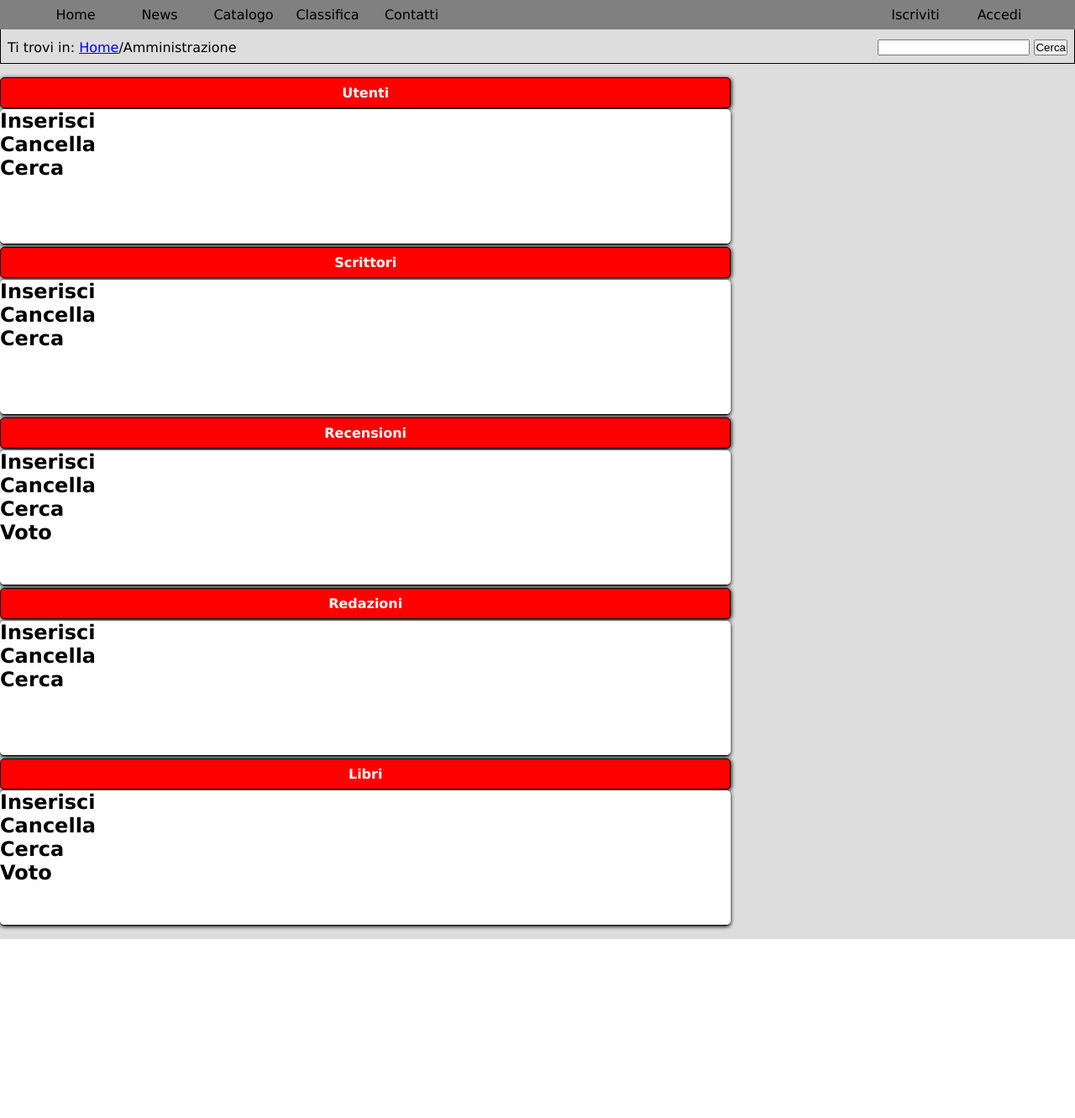
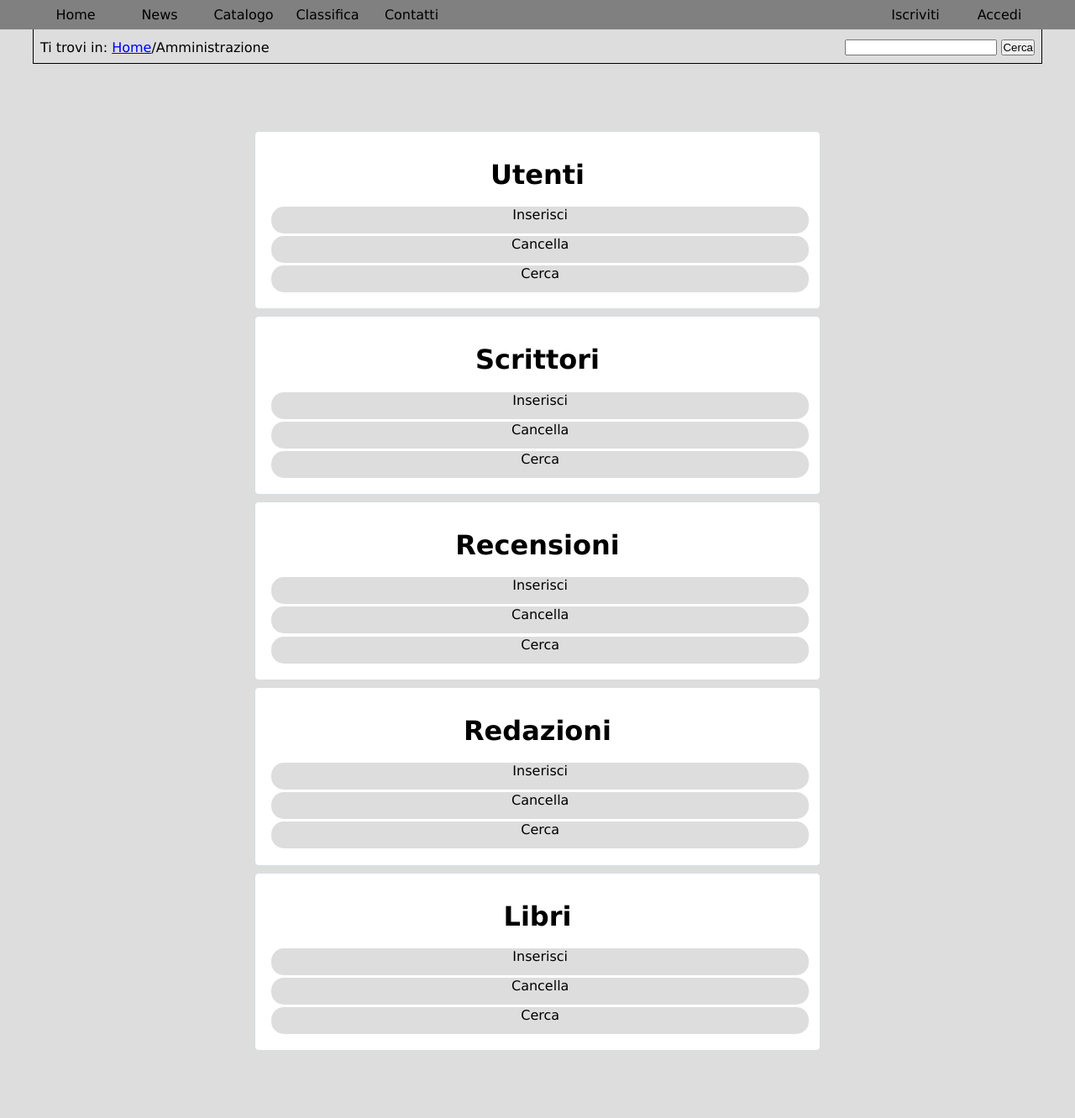
Before and after one commit to dallariva93/TecWeb, a PHP site: page /Amministrazione/amministrazione.html in a window 1280 px wide. Shown: the whole page at 84% size. Before the commit the page ends 1118 px from the top, so only its background shows below. Run offline with PHP 8.4, Linux system fonts and the light colour scheme.

Commit message:
Update and bug-fix

```diff
--- a/Amministrazione/amministrazione.html
+++ b/Amministrazione/amministrazione.html
@@ -32,7 +32,7 @@
 		</ul>
 	</div>
 
-	<div class="breadcrumb">
+	<div class="breadcrumb corpo">
 		<p class="path">Ti trovi in: <span xml:lang="en"><a href="../index.html">Home</a></span>/Amministrazione</p>
 		<div class="searchform">
 			<form action="action_page.php">
@@ -44,51 +44,53 @@
 		</div>
 	</div>
 
-<div class="elenco ">
-			<dl class="leftBig" id="leftTb">
-				<dt>Utenti</dt>
-					<dd>
+	<div class="content">
+		<div class="box ">
+			<h1>Utenti</h1>
 			<ul>
-	        	<li><a href="inserisci_utente.html"><h2>Inserisci</h2></a></li>
-				<li><a href="cancella_utente.html"><h2>Cancella</h2></a></li>
-	       		<li><a href="cerca_utente.html"><h2>Cerca</h2></a></li>
+				<li><a href="inserisci_utente.html">Inserisci</a></li>
+				<li><a href="cancella_utente.html">Cancella</a></li>
+		   		<li><a href="cerca_utente.html">Cerca</a></li>
 			</ul>
-					</dd></dt>
-   <dt>Scrittori</dt>
-					<dd>
+		</div>
+
+		<div class="box ">
+			<h1>Scrittori</h1>
 			<ul>
-	        	<li><a href="inserisci_utente.html"><h2>Inserisci</h2></a></li>
-				<li><a href="cancella_utente.html"><h2>Cancella</h2></a></li>
-	       		<li><a href="cerca_utente.html"><h2>Cerca</h2></a></li>
+				<li><a href="inserisci_scrittore.html">Inserisci</a></li>
+				<li><a href="cancella_scrittore.html">Cancella</a></li>
+		   		<li><a href="cerca_scrittore.html">Cerca</a></li>
 			</ul>
-					</dd>
-  <dt>Recensioni</dt>
-					<dd>
+		</div>
+
+		<div class="box ">
+			<h1>Recensioni</h1>
 			<ul>
-	        	<li><a href="inserisci_recensione.html"><h2>Inserisci</h2></a></li>
-				<li><a href="cancella_recensione.html"><h2>Cancella</h2></a></li>
-	       		<li><a href="cerca_recensione.html"><h2>Cerca</h2></a></li>
-<li><a href="voto_recensione.html"><h2>Voto</h2></a></li>
+				<li><a href="inserisci_recensione.html">Inserisci</a></li>
+				<li><a href="cancella_recensione.html">Cancella</a></li>
+		   		<li><a href="cerca_recensione.html">Cerca</a></li>
 			</ul>
-					</dd>
-  <dt>Redazioni</dt>
-					<dd>
+		</div>
+
+		<div class="box ">
+			<h1>Redazioni</h1>
 			<ul>
-	        	<li><a href="inserisci_redazione.html"><h2>Inserisci</h2></a></li>
-				<li><a href="cancella_redazione.html"><h2>Cancella</h2></a></li>
-	       		<li><a href="cerca_redazione.html"><h2>Cerca</h2></a></li>
+				<li><a href="inserisci_redazione.html">Inserisci</a></li>
+				<li><a href="cancella_redazione.html">Cancella</a></li>
+		   		<li><a href="cerca_redazione.html">Cerca</a></li>
 			</ul>
-					</dd>
-  <dt>Libri</dt>
-					<dd>
+		</div>
+
+
+  		<div class="box ">
+			<h1>Libri</h1>
 			<ul>
-	        	<li><a href="inserisci_libro.html"><h2>Inserisci</h2></a></li>
-				<li><a href="cancella_libro.html"><h2>Cancella</h2></a></li>
-	       		<li><a href="cerca_libro.html"><h2>Cerca</h2></a></li>
-<li><a href="voto_libro.html"><h2>Voto</h2></a></li>
+				<li><a href="inserisci_libro.html">Inserisci</a></li>
+				<li><a href="cancella_libro.html">Cancella</a></li>
+		   		<li><a href="cerca_libro.html">Cerca</a></li>
 			</ul>
-					</dd>
-</div></div>
+		</div>
+	</div>
 	<script src="../script.js" type="text/javascript"></script>
 </body>
 </html>
--- a/index.html
+++ b/index.html
@@ -36,7 +36,7 @@
 		</ul>
 	</div>
 
-	<div class="breadcrumb">
+	<div class="breadcrumb corpo">
 		<p class="path">Ti trovi in: <span xml:lang="en">Home</span></p>
 		<div class="searchform">
 			<form action="action_page.php">
--- a/screen.css
+++ b/screen.css
@@ -37,20 +37,22 @@ textarea{
 	margin-left: auto;
 	margin-right: auto;
 }
-
+.content{
+	margin-top:5em;
+	margin-bottom:5em;
+}
 /***************************************************************
 	BOX INSERIMENTO DATI
 ***************************************************************/
 
 .box{
 	display: block;
-	background-color: #fff; /*Da cambiare con palette colori-----------------------------------------------------*/
+	background-color: #fff;
 	border: 1px solid #d8dee2;
 	padding: 1em;
 	width: 50%;
 	margin: auto;
-	margin-top: 5em;
-	margin-bottom: 5em;
+	margin-top: 0.5em;
 	border-radius: 5px;
 }
 
@@ -59,7 +61,6 @@ textarea{
 	padding: 0.5em;
 
 }
-
 .box input:not(:last-child){ /*L'ultimo figlio sarà sempre il bottone */
 	border-radius: 3px;
 	height: 1.5em;
@@ -72,7 +73,24 @@ textarea{
 	border: 1px solid #ddd;
 	box-shadow: inset 0 1px 2px rgba(0,0,0,0.075);
 }
-
+.box  ul{
+	list-style:none;
+}
+.box li{
+	width:100%;
+	text-align:center;
+	border-radius: 15px;
+}
+.box li > a{
+	text-decoration:none;
+	border-radius: 15px;
+	color:black;
+	display:block;
+	width:100%;
+	height:2em;
+	margin:0.2em;
+	background-color:#ddd;
+}
 /**************************************************************
 		BOTTONI
 ***************************************************************/
@@ -90,17 +108,6 @@ textarea{
 	clear: both;
 	width: 20%;
 }
-
-/**************************************************************
-		PALETTE COLORI
-***************************************************************/
-.clrTitle1{}
-.clrTitle2{}
-.clrTitle3{}
-.clrContent{}
-.clrContent:hover{}
-.clrBackgroundContent{}
-.clrBackground{}
 
 /**************************************************************
 			MENU
@@ -226,7 +233,6 @@ textarea{
 .elenco  h1{
 	margin-left: 50%;
 }
-
 #leftTb{
 	margin-right: 2%;
 }
@@ -234,13 +240,12 @@ textarea{
 		FOOTER
 ***************************************************************/
 #footer{
-	padding-top: auto;
 	background-color: grey;
 	clear: both;
 	width: 100%;
 	min-height: 3em;
 	bottom: 0;
-	margin-top: 100%;
+	margin-top: auto;
 	}
 /**************************************************************
 		ACCEDI
```
Also changed, not shown: accedi.html (+4 -3 lines). Lines whose indentation alone changed are shown as unchanged.
